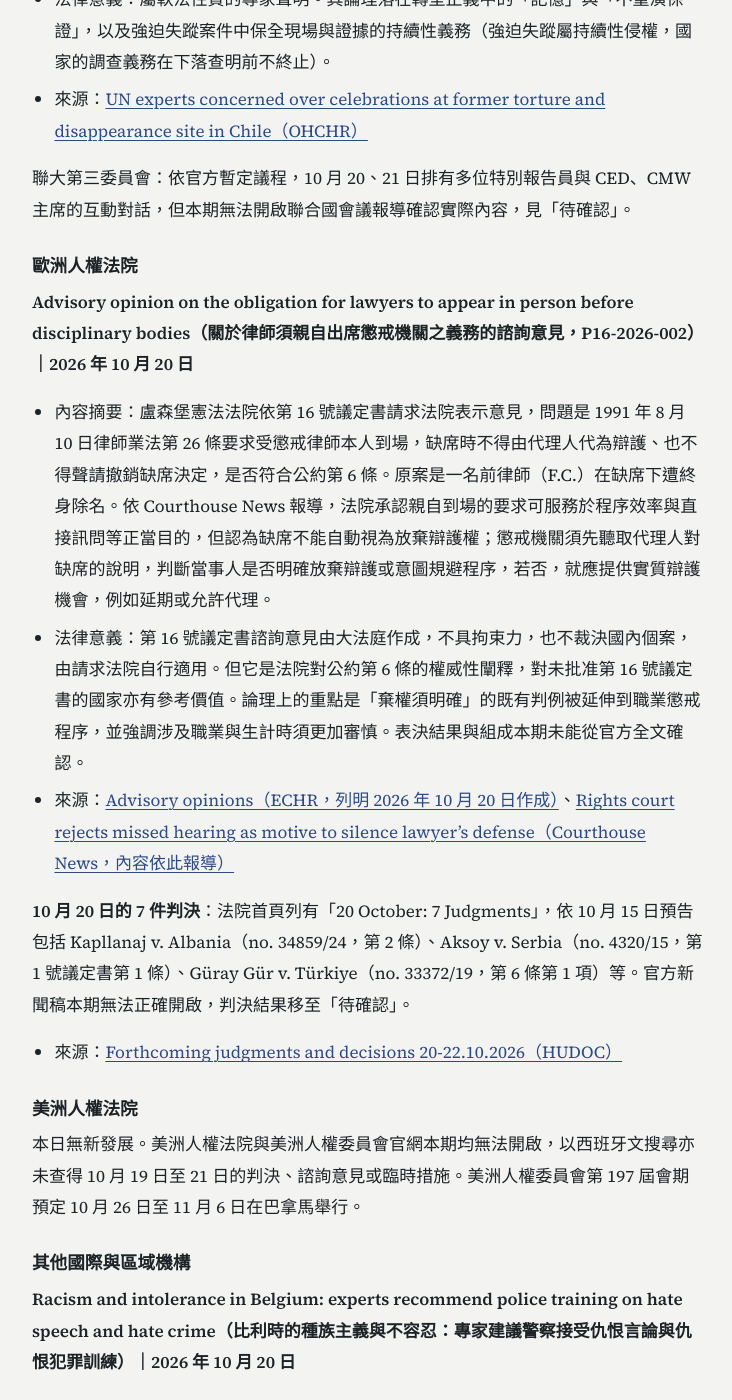
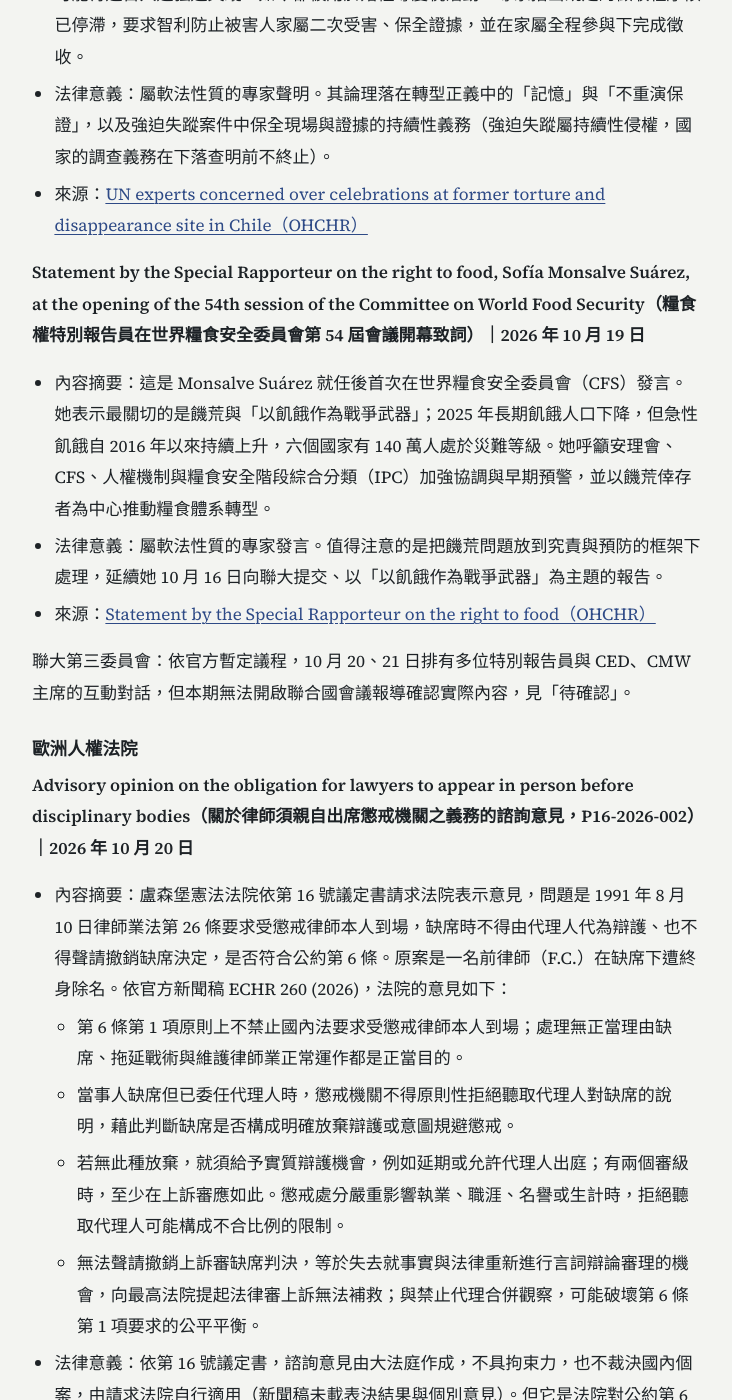
Before and after one commit to chadfan1004/Newsletter-for-international-human-rights-law-gender-theory-and-labour-law, a Jekyll site: the page built from _posts/2026-10-21-human-rights.md, in a window 1280 px wide and 1400 px high, scrolled down 3319 px. Shown: the whole window, without its empty margins (272-1004 px from the left). Built offline with Jekyll 4.4.1, drawn with Linux system fonts in a browser that asks for light colours; some of the changed text lies outside the part shown.

Commit message:
Update human-rights 2026-10-21 after re-checking official sources
Co-Authored-By: Claude Opus 5.5 <noreply@anthropic.com>
Claude-Session: https://claude.ai/code/session_01CRLtoxXBk99S72yXzPekNz

```diff
--- a/_posts/2026-10-21-human-rights.md
+++ b/_posts/2026-10-21-human-rights.md
@@ -4,14 +4,14 @@ title: "國際人權法每日快報｜2026 年 10 月 21 日"
 date: 2026-10-21 04:00:00 +0800
 categories: [human-rights]
 tags: [ECtHR, 特別程序, 歐洲理事會, CCPR, 非洲人權機制, 歐盟]
-summary: "歐洲人權法院就盧森堡律師懲戒程序須親自到場的規定作成第 16 號議定書諮詢意見；聯合國特別程序專家譴責印度鎮壓青年抗議，高級專員就歐洲多國抗議與葉門塔伊茲圍困發表聲明。"
+summary: "歐洲人權法院就盧森堡律師懲戒程序須親自到場的規定作成第 16 號議定書諮詢意見，並宣告 7 件判決；聯合國特別程序專家譴責印度鎮壓青年抗議，高級專員就歐洲多國抗議與葉門塔伊茲圍困發表聲明。"
 ---
 
-查找範圍：台北時間 2026 年 10 月 19 日至 10 月 21 日（本期於 10 月 21 日凌晨撰寫，歐洲與美洲當地 10 月 20 日以後的部分發布尚未出現）。本期多個官方網站無法直接開啟（詳見檢查紀錄），查證不到的內容一律移到「待確認」或不寫。10 月 19 日已於前一期報導的項目（橄欖採收季專家聲明、CCPR 第 146 屆會期開議）不再重複。
+查找範圍：台北時間 2026 年 10 月 19 日至 10 月 21 日（本期於 10 月 21 日凌晨撰寫，歐洲與美洲當地 10 月 20 日以後的部分發布尚未出現）。本期發布後已重新檢查先前無法開啟的官方網站，補入歐洲人權法院判決與諮詢意見的官方新聞稿內容；美洲人權法院、美洲人權委員會與聯合國會議報導仍因網站本身錯誤無法讀取（詳見檢查紀錄），查證不到的內容一律移到「待確認」或不寫。10 月 19 日已於前一期報導的項目（橄欖採收季專家聲明、CCPR 第 146 屆會期開議）不再重複。
 
 ## 一、今日重點
 
-- **歐洲人權法院第 16 號議定書諮詢意見（10 月 20 日）**：應盧森堡憲法法院請求（P16-2026-002），法院就律師懲戒程序中「本人須親自到場、缺席時不得由代理人代為辯護」的規定表示意見。依媒體報導，法院認為缺席不能自動視為放棄辯護權，懲戒機關須先聽取代理人說明。
+- **歐洲人權法院第 16 號議定書諮詢意見（10 月 20 日）**：應盧森堡憲法法院請求（P16-2026-002），法院就律師懲戒程序中「本人須親自到場、缺席時不得由代理人代為辯護」的規定表示意見：親自到場的要求本身可以正當，但缺席不能自動視為放棄辯護權，懲戒機關須先聽取代理人說明，且無法聲請撤銷缺席判決可能破壞公平平衡。同日另有 7 件判決，包括 Aksoy v. Serbia 認定沒收過境未申報現金違反財產權。
 - **聯合國特別程序專家譴責印度鎮壓青年抗議（10 月 20 日）**：多位特別報告員與工作小組指出，過去三個月針對教育政策與選民名冊刪除爭議的抗議遭到過度用武、大規模拘留與斷網，要求獨立調查與賠償。
 - **高級專員 Türk 就歐洲多國抗議發表聲明（10 月 20 日）**：重申和平集會權與用武的合法、必要、比例原則，並呼籲與青年對話；同日另就葉門塔伊茲遭圍困要求立即開放人道救援。
 - **歐洲反種族主義與不容忍委員會（ECRI）發布比利時第七輪報告（10 月 20 日）**：兩項優先建議為警察仇恨言論與仇恨犯罪訓練，以及立法保護雙性人身體完整權。
@@ -59,19 +59,34 @@ summary: "歐洲人權法院就盧森堡律師懲戒程序須親自到場的規
 - 法律意義：屬軟法性質的專家聲明。其論理落在轉型正義中的「記憶」與「不重演保證」，以及強迫失蹤案件中保全現場與證據的持續性義務（強迫失蹤屬持續性侵權，國家的調查義務在下落查明前不終止）。
 - 來源：[UN experts concerned over celebrations at former torture and disappearance site in Chile（OHCHR）](https://www.ohchr.org/en/press-releases/2026/10/un-experts-concerned-over-celebrations-former-torture-and-disappearance-site)
 
+**Statement by the Special Rapporteur on the right to food, Sofía Monsalve Suárez, at the opening of the 54th session of the Committee on World Food Security（糧食權特別報告員在世界糧食安全委員會第 54 屆會議開幕致詞）｜2026 年 10 月 19 日**
+
+- 內容摘要：這是 Monsalve Suárez 就任後首次在世界糧食安全委員會（CFS）發言。她表示最關切的是饑荒與「以飢餓作為戰爭武器」；2025 年長期飢餓人口下降，但急性飢餓自 2016 年以來持續上升，六個國家有 140 萬人處於災難等級。她呼籲安理會、CFS、人權機制與糧食安全階段綜合分類（IPC）加強協調與早期預警，並以饑荒倖存者為中心推動糧食體系轉型。
+- 法律意義：屬軟法性質的專家發言。值得注意的是把饑荒問題放到究責與預防的框架下處理，延續她 10 月 16 日向聯大提交、以「以飢餓作為戰爭武器」為主題的報告。
+- 來源：[Statement by the Special Rapporteur on the right to food（OHCHR）](https://www.ohchr.org/en/statements-and-speeches/2026/10/statement-special-rapporteur-right-food-sofia-monsalve-suarez)
+
 聯大第三委員會：依官方暫定議程，10 月 20、21 日排有多位特別報告員與 CED、CMW 主席的互動對話，但本期無法開啟聯合國會議報導確認實際內容，見「待確認」。
 
 ### 歐洲人權法院
 
 **Advisory opinion on the obligation for lawyers to appear in person before disciplinary bodies（關於律師須親自出席懲戒機關之義務的諮詢意見，P16-2026-002）｜2026 年 10 月 20 日**
 
-- 內容摘要：盧森堡憲法法院依第 16 號議定書請求法院表示意見，問題是 1991 年 8 月 10 日律師業法第 26 條要求受懲戒律師本人到場，缺席時不得由代理人代為辯護、也不得聲請撤銷缺席決定，是否符合公約第 6 條。原案是一名前律師（F.C.）在缺席下遭終身除名。依 Courthouse News 報導，法院承認親自到場的要求可服務於程序效率與直接訊問等正當目的，但認為缺席不能自動視為放棄辯護權；懲戒機關須先聽取代理人對缺席的說明，判斷當事人是否明確放棄辯護或意圖規避程序，若否，就應提供實質辯護機會，例如延期或允許代理。
-- 法律意義：第 16 號議定書諮詢意見由大法庭作成，不具拘束力，也不裁決國內個案，由請求法院自行適用。但它是法院對公約第 6 條的權威性闡釋，對未批准第 16 號議定書的國家亦有參考價值。論理上的重點是「棄權須明確」的既有判例被延伸到職業懲戒程序，並強調涉及職業與生計時須更加審慎。表決結果與組成本期未能從官方全文確認。
-- 來源：[Advisory opinions（ECHR，列明 2026 年 10 月 20 日作成）](https://www.echr.coe.int/advisory-opinions)、[Rights court rejects missed hearing as motive to silence lawyer's defense（Courthouse News，內容依此報導）](https://www.courthousenews.com/rights-court-rejects-missed-hearing-as-motive-to-silence-lawyers-defense/)
+- 內容摘要：盧森堡憲法法院依第 16 號議定書請求法院表示意見，問題是 1991 年 8 月 10 日律師業法第 26 條要求受懲戒律師本人到場，缺席時不得由代理人代為辯護、也不得聲請撤銷缺席決定，是否符合公約第 6 條。原案是一名前律師（F.C.）在缺席下遭終身除名。依官方新聞稿 ECHR 260 (2026)，法院的意見如下：
+  - 第 6 條第 1 項原則上不禁止國內法要求受懲戒律師本人到場；處理無正當理由缺席、拖延戰術與維護律師業正常運作都是正當目的。
+  - 當事人缺席但已委任代理人時，懲戒機關不得原則性拒絕聽取代理人對缺席的說明，藉此判斷缺席是否構成明確放棄辯護或意圖規避懲戒。
+  - 若無此種放棄，就須給予實質辯護機會，例如延期或允許代理人出庭；有兩個審級時，至少在上訴審應如此。懲戒處分嚴重影響執業、職涯、名譽或生計時，拒絕聽取代理人可能構成不合比例的限制。
+  - 無法聲請撤銷上訴審缺席判決，等於失去就事實與法律重新進行言詞辯論審理的機會，向最高法院提起法律審上訴無法補救；與禁止代理合併觀察，可能破壞第 6 條第 1 項要求的公平平衡。
+- 法律意義：依第 16 號議定書，諮詢意見由大法庭作成，不具拘束力，也不裁決國內個案，由請求法院自行適用（新聞稿未載表決結果與個別意見）。但它是法院對公約第 6 條的權威性闡釋，對未批准第 16 號議定書的國家亦有參考價值。論理上的重點是「棄權須明確」的既有判例被延伸到職業懲戒程序，並把處分對職業與生計的嚴重性納入比例原則的權衡。
+- 來源：[Advisory opinion (P16-2026-002) on the obligation for lawyers to appear in person before disciplinary bodies（ECHR 260 (2026) 新聞稿）](https://hudoc.echr.coe.int/app/conversion/pdf/?library=ECHR&id=003-8667907-12361370&filename=Advisory%20opinion%20(P16-2026-002)%20on%20the%20obligation%20for%20lawyers%20to%20appear%20in%20person%20before%20disciplinary%20bodies.pdf)、[Advisory opinion on the obligation for lawyers to appear in person before disciplinary bodies（ECHR）](https://www.echr.coe.int/w/advisory-opinion-on-the-obligation-for-lawyers-to-appear-in-person-before-disciplinary-bodies)、[Rights court rejects missed hearing as motive to silence lawyer's defense（Courthouse News，補充）](https://www.courthousenews.com/rights-court-rejects-missed-hearing-as-motive-to-silence-lawyers-defense/)
 
-**10 月 20 日的 7 件判決**：法院首頁列有「20 October: 7 Judgments」，依 10 月 15 日預告包括 Kapllanaj v. Albania（no. 34859/24，第 2 條）、Aksoy v. Serbia（no. 4320/15，第 1 號議定書第 1 條）、Güray Gür v. Türkiye（no. 33372/19，第 6 條第 1 項）等。官方新聞稿本期無法正確開啟，判決結果移至「待確認」。
+**Judgments of 20.10.2026（10 月 20 日宣告之判決，新聞稿 ECHR 259 (2026)）｜2026 年 10 月 20 日**
 
-- 來源：[Forthcoming judgments and decisions 20-22.10.2026（HUDOC）](https://hudoc.echr.coe.int/app/conversion/pdf/?library=ECHR&id=003-8665279-12356522&filename=Forthcoming+judgments+and+decisions+20-22.10.2026.pdf)
+- 內容摘要：當日共宣告 7 件判決，其中 3 件為小庭（Chamber）判決，其餘 4 件為委員會（Committee）判決，新聞稿未摘要。
+  - **Kapllanaj v. Albania（no. 34859/24）**：申請人之子在地拉那國際機場室內服務露台墜落身亡，申請人主張國家未保護生命並未盡調查義務。法院認定違反公約第 2 條（調查面向）；申請人未請求公正補償。
+  - **Aksoy v. Serbia（no. 4320/15）**：居住德國的土耳其籍申請人過境塞爾維亞時，因未申報逾 1 萬歐元現金，遭沒收並另被處罰鍰。法院認定違反第 1 號議定書第 1 條（財產權），判賠財產上損害 51,000 歐元及訴訟費用 2,000 歐元。
+  - **Güray Gür v. Türkiye（no. 33372/19）**：申請人在伊斯坦堡被判強制性交與妨害自由罪，主張國內法院判決理由不足。法院認定強制性交罪部分違反第 6 條第 1 項，妨害自由罪部分則不違反；申請人未請求公正補償。
+- 法律意義：小庭判決依公約第 44 條在三個月內未請求移送大法庭即確定，對被告國具拘束力（第 46 條），由部長委員會監督執行；委員會判決宣告即確定。Aksoy 案延續法院對「未申報現金全額沒收加罰鍰」是否過度負擔的比例原則審查，對處理跨境現金與海關申報的實務有參考價值。Güray Gür 案則涉及性犯罪定罪判決的說理義務，同一判決內兩罪結論不同，顯示法院是逐罪審查理由是否充分。新聞稿未載詳細論理，本期不臆測。
+- 來源：[Judgments of 20.10.2026（ECHR 259 (2026)，HUDOC）](https://hudoc.echr.coe.int/app/conversion/pdf?library=ECHR&id=003-8667834-12361260&filename=Judgments%20of%2020.10.2026.pdf)、[Forthcoming judgments and decisions 20-22.10.2026（HUDOC）](https://hudoc.echr.coe.int/app/conversion/pdf/?library=ECHR&id=003-8665279-12356522&filename=Forthcoming+judgments+and+decisions+20-22.10.2026.pdf)
 
 ### 美洲人權法院
 
@@ -119,9 +134,7 @@ summary: "歐洲人權法院就盧森堡律師懲戒程序須親自到場的規
 
 ## 四、待確認
 
-- **歐洲人權法院 10 月 20 日 7 件判決的結果**：官方「Judgments of 20.10.2026」新聞稿連結本期開啟後顯示為其他文件，無法確認。其中 Aksoy v. Serbia 有一家律師事務所文章稱法院認定違反第 1 號議定書第 1 條並判賠，但未能以官方文件核對，暫不採用。[Judgments of 20.10.2026（HUDOC）](https://hudoc.echr.coe.int/app/conversion/pdf/?library=ECHR&id=003-8667834-12361260&filename=Judgments%20of%2020.10.2026.pdf)
-- **聯大第三委員會 10 月 20、21 日互動對話**：依暫定議程，20 日為人權捍衛者、當代形式奴役、文化權特別報告員，以及 CED 主席、強迫失蹤工作小組、隱私權特別報告員；21 日為 CMW 主席、移民人權、境內流離失所者、法外處決、反恐、法官與律師獨立特別報告員。議程註明「可能變動」，且本期無法開啟聯合國會議報導（press.un.org）確認實際發言內容。[Third Committee provisional list（UN）](https://www.un.org/en/ga/third/81/pdf/provisional-list.pdf)
-- **糧食權特別報告員 Sofía Monsalve Suárez 在世界糧食安全委員會第 54 屆會議（CFS 54）開幕致詞（10 月 19 日）**：OHCHR 首頁列有此則，但聲明頁面無法開啟，內容未能確認。[Statement by the Special Rapporteur on the right to food（OHCHR）](https://www.ohchr.org/en/statements-and-speeches/2026/10/statement-special-rapporteur-right-food-sofia-monsalve-suarez)
+- **聯大第三委員會 10 月 20、21 日互動對話**：依暫定議程，20 日為人權捍衛者、當代形式奴役、文化權特別報告員，以及 CED 主席、強迫失蹤工作小組、隱私權特別報告員；21 日為 CMW 主席、移民人權、境內流離失所者、法外處決、反恐、法官與律師獨立特別報告員。議程註明「可能變動」，且聯合國會議報導（press.un.org）的第三委員會列表頁仍無法載入（網站錯誤，非權限問題），重新檢查後依然無法確認實際發言內容。[Third Committee provisional list（UN）](https://www.un.org/en/ga/third/81/pdf/provisional-list.pdf)
 - **義大利氣候訴訟「Giudizio Universale」（A Sud et al. v. Italy）羅馬上訴法院 10 月 21 日開庭**：依 ANSA 轉載報導，上訴援引 KlimaSeniorinnen 判決；是否當庭宣判尚不明，待下期確認。[Causa climatica contro lo Stato il 21 ottobre in Corte d'appello a Roma（EspansioneTv／ANSA）](https://www.espansionetv.it/2026/10/16/causa-climatica-contro-lo-stato-il-21-ottobre-in-corte-dappello-a-roma/)
 
 ## 五、來源清單
@@ -136,7 +149,9 @@ summary: "歐洲人權法院就盧森堡律師懲戒程序須親自到場的規
 - [Advisory opinions（ECHR）](https://www.echr.coe.int/advisory-opinions)
 - [Rights court rejects missed hearing as motive to silence lawyer's defense（Courthouse News）](https://www.courthousenews.com/rights-court-rejects-missed-hearing-as-motive-to-silence-lawyers-defense/)
 - [Forthcoming judgments and decisions 20-22.10.2026（HUDOC）](https://hudoc.echr.coe.int/app/conversion/pdf/?library=ECHR&id=003-8665279-12356522&filename=Forthcoming+judgments+and+decisions+20-22.10.2026.pdf)
-- [Judgments of 20.10.2026（HUDOC）](https://hudoc.echr.coe.int/app/conversion/pdf/?library=ECHR&id=003-8667834-12361260&filename=Judgments%20of%2020.10.2026.pdf)
+- [Judgments of 20.10.2026（ECHR 259 (2026)）](https://hudoc.echr.coe.int/app/conversion/pdf?library=ECHR&id=003-8667834-12361260&filename=Judgments%20of%2020.10.2026.pdf)
+- [Advisory opinion (P16-2026-002)（ECHR 260 (2026)）](https://hudoc.echr.coe.int/app/conversion/pdf/?library=ECHR&id=003-8667907-12361370&filename=Advisory%20opinion%20(P16-2026-002)%20on%20the%20obligation%20for%20lawyers%20to%20appear%20in%20person%20before%20disciplinary%20bodies.pdf)
+- [Advisory opinion on the obligation for lawyers to appear in person before disciplinary bodies（ECHR）](https://www.echr.coe.int/w/advisory-opinion-on-the-obligation-for-lawyers-to-appear-in-person-before-disciplinary-bodies)
 - [Racism and intolerance in Belgium: experts recommend police training on hate speech and hate crime](https://www.coe.int/en/web/portal/-/racism-and-intolerance-in-belgium-experts-recommend-police-training-on-hate-speech-and-hate-crime)
 - [Human rights: EU appoints a new Special Representative](https://consilium.europa.eu/en/press/press-releases/2026/10/19/human-rights-eu-appoints-a-new-special-representative)
 - [Call for Nominations for the Election of Four (4) Judges of the African Court](https://www.african-court.org/afchpr/call-for-nominations-for-the-election-of-four-4-judges-of-the-african-court-on-human-and-peoples-rights/)
@@ -153,24 +168,24 @@ summary: "歐洲人權法院就盧森堡律師懲戒程序須親自到場的規
 
 **固定來源**
 
-1. OHCHR 最新消息：無法開啟 /en/latest，改用 OHCHR 新聞稿列表與首頁；有新項目（葉門、歐洲抗議、印度、智利）。
+1. OHCHR 最新消息：/en/latest 重新檢查仍出現網站錯誤，改用 OHCHR 新聞稿列表（已開啟）；有新項目（葉門、歐洲抗議、印度、智利、糧食權特別報告員致詞）。
 2. 人權理事會首頁：已開啟；無新項目（僅列德班宣言政府間工作小組會議 10 月 20 日起）。
-3. 條約機構判例資料庫（juris.ohchr.org）：無法開啟（僅載入空白頁殼），site: 搜尋亦無新決定。
+3. 條約機構判例資料庫（juris.ohchr.org）：重新檢查可連線，但頁面以程式動態載入，只取得空白頁殼，無法讀取案件清單；site: 搜尋亦無新決定。
 4. 條約機構總覽與會期頁：已開啟；有新項目（CCPR 第 146 屆會期會議摘要與審查時程），其他委員會無新文件。
 5. 特別程序：已開啟；有新項目（印度、智利）。
-6. 聯合國新聞與會議報導（press.un.org）：無法開啟，改用第三委員會暫定議程與 UN Geneva 新聞簡報；第三委員會內容列入待確認。
-7. 歐洲人權法院新聞稿（HUDOC press）：無法開啟，改用法院首頁、諮詢意見頁與 HUDOC PDF；有新項目（諮詢意見 P16-2026-002），判決結果無法確認。
-8. 美洲人權法院新聞稿：無法開啟，改用西班牙文搜尋；無新項目。
-9. 美洲人權委員會新聞稿：無法開啟（英文與西班牙文頁面皆失敗），改用搜尋；無可確認的新項目。
+6. 聯合國新聞與會議報導（press.un.org）：重新檢查後首頁可開啟但未顯示日期項目，第三委員會列表頁出現網站錯誤；改用第三委員會暫定議程與 UN Geneva 新聞簡報，第三委員會內容列入待確認。
+7. 歐洲人權法院新聞稿（HUDOC press）：介面為動態載入，改用 HUDOC 查詢介面、法院首頁、諮詢意見頁與新聞稿 PDF（重新檢查後均已開啟）；有新項目（諮詢意見 ECHR 260 (2026)、判決 ECHR 259 (2026)、10 月 19 日暫時措施週報與獲獎新聞）。
+8. 美洲人權法院新聞稿：重新檢查仍無法開啟（WebFetch 回報網站錯誤，連線亦遭代理伺服器拒絕，屬網域未開放而非逐次權限），首頁僅載入 2015 年的舊快照；改用西班牙文搜尋，無新項目。
+9. 美洲人權委員會新聞稿：重新檢查仍無法開啟（英文與西班牙文頁面皆回報網站錯誤），改用搜尋；無可確認的新項目。
 10. 非洲人權委員會與非洲人權法院：已開啟；有新項目（非洲法院 10 月 19 日兩則公告），委員會最新為 10 月 18 日（前一期已報導）。
 11. 國際法院新聞稿：已開啟；無新項目。
 12. ILO 新聞：已開啟；無新項目。
 13. 歐洲理事會新聞：已開啟；有新項目（ECRI 比利時報告等）。
-14. 歐盟執委會新聞中心：無法開啟，改用執委會首頁與搜尋；執委會無新項目，另查得歐盟理事會人權特別代表任命。
+14. 歐盟執委會新聞中心：重新檢查可連線，但頁面為動態載入，只取得頁殼；改用執委會首頁與搜尋，執委會無新項目，另查得歐盟理事會人權特別代表任命。
 
 **廣泛檢索**
 
-- 總搜尋次數：106 次。
+- 總搜尋次數：112 次（含重新檢查時的補充搜尋）。
 - 主題 1（人權理事會）：Human Rights Council commission of inquiry report October 2026；Universal Periodic Review working group session November 2026；Human Rights Council special session 2026；fact-finding mission statement 20 October 2026。
 - 主題 2（條約機構）：Human Rights Committee views individual communication October 2026；CEDAW general recommendation draft consultation 2026；treaty body concluding observations October 2026；CESCR OR CERD OR CRPD draft general comment 2026。
 - 主題 3（特別程序）：Special Rapporteur Third Committee General Assembly report October 2026；UN experts 20 October 2026；Working Group on Business and Human Rights October 2026；Special Rapporteur privacy／slavery／cultural rights report 2026。
```
